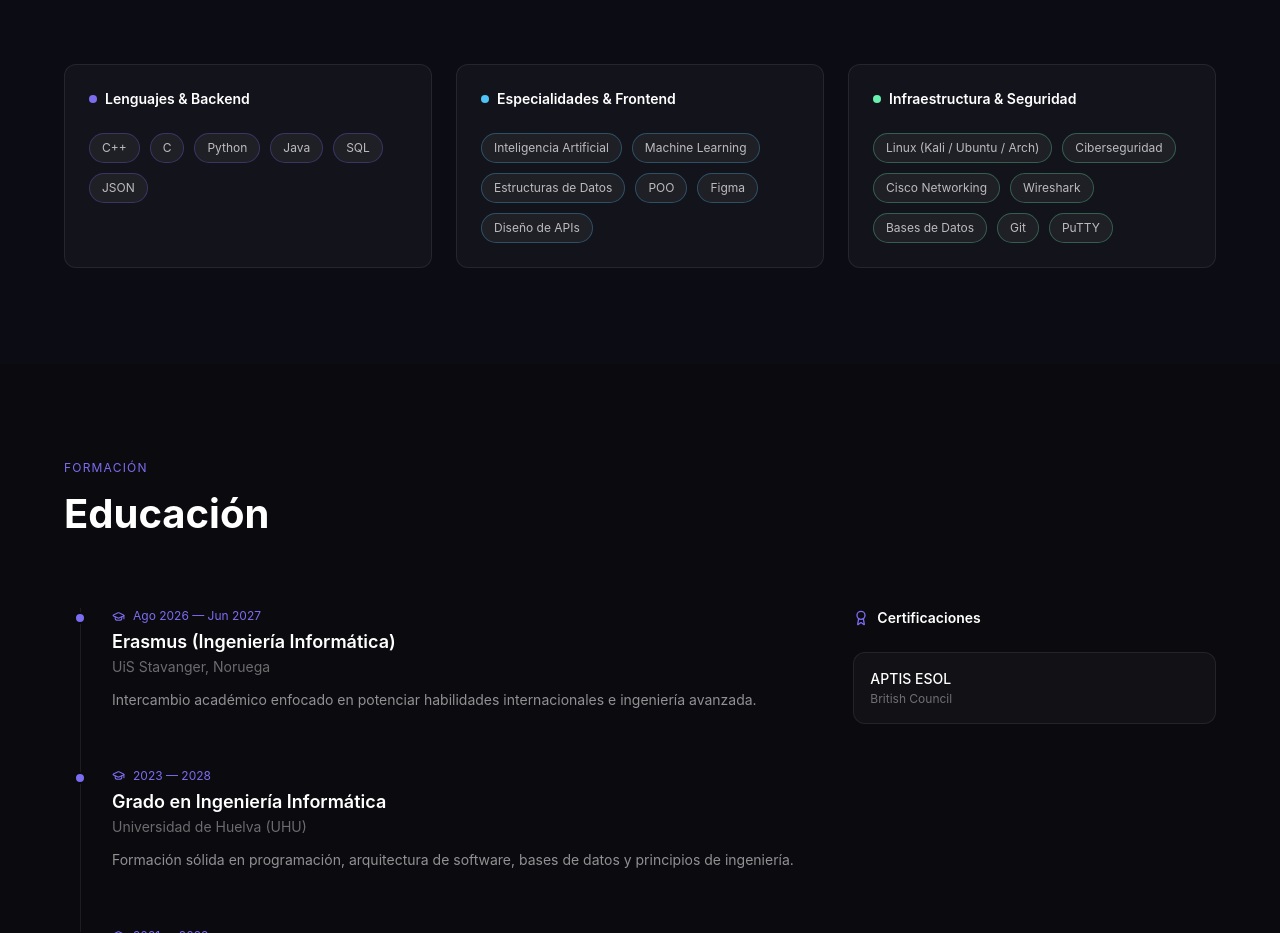
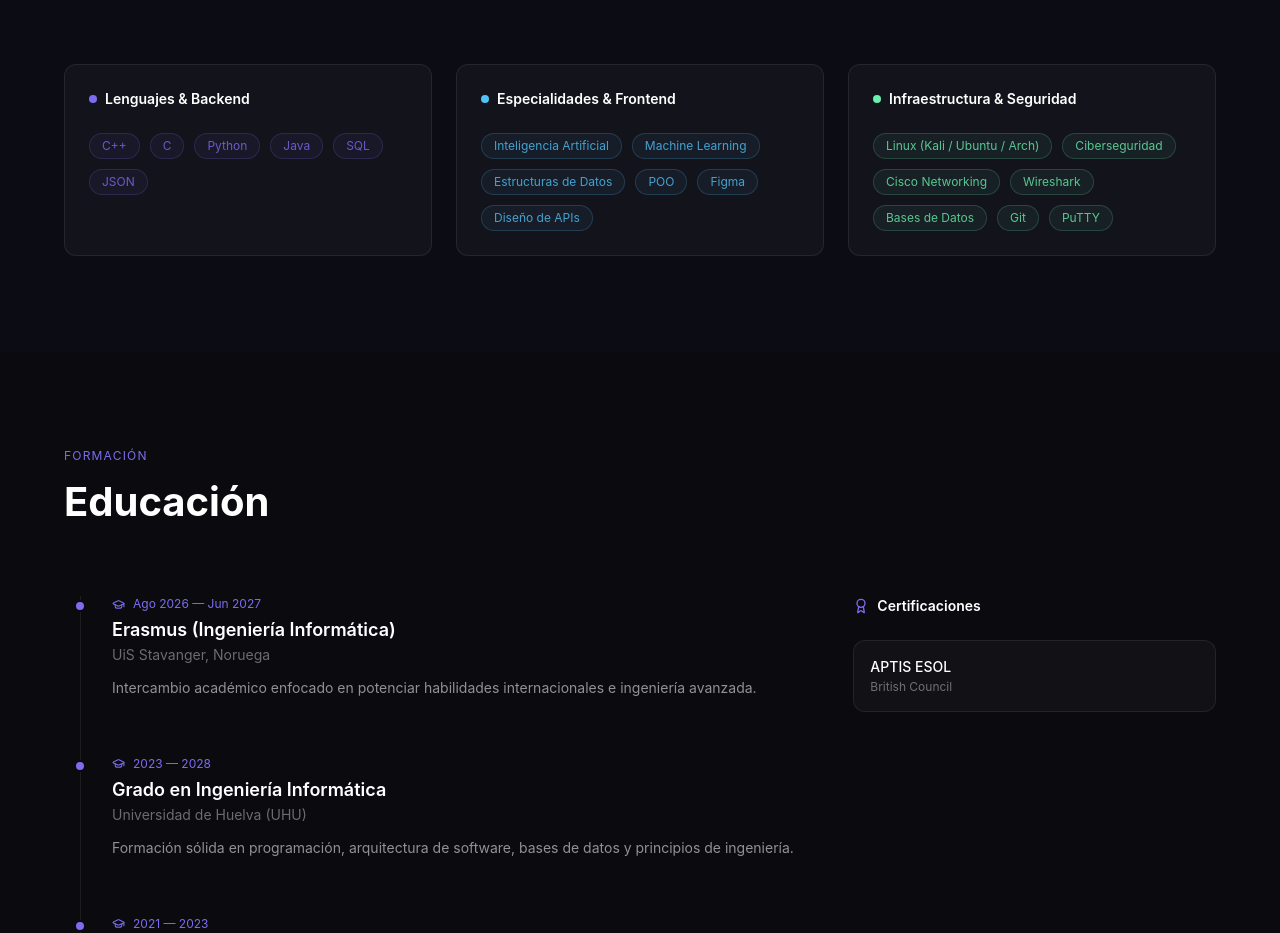
Before and after one commit to taro-py/portfoli, a React (Vite) app: page / in a window 1280 px wide. Shown: the part 1720-2653 px from the top of the page. Built offline with nearby package versions, Linux system fonts and the light colour scheme.

Commit message:
aplicar estilos precisos a las etiquetas de habilidades

```diff
--- a/src/app/components/Skills.tsx
+++ b/src/app/components/Skills.tsx
@@ -56,25 +56,21 @@ export function Skills() {
                 <h3 className="text-white text-sm" style={{ fontWeight: 600 }}>{cat.title}</h3>
               </div>
               <div className="flex flex-wrap gap-2.5">
-                {cat.skills.map((s, i) => (
+                {cat.skills.map((skill, si) => (
                   <motion.span
-                    key={s}
-                    initial={{ opacity: 0, scale: 0.8 }}
+                    key={skill}
+                    initial={{ opacity: 0, scale: 0.85 }}
                     whileInView={{ opacity: 1, scale: 1 }}
                     viewport={{ once: true }}
-                    transition={{ duration: 0.3, delay: i * 0.05 }}
-                    className="px-3 py-1.5 rounded-full border border-white/10 bg-white/5 text-white/70 text-xs transition-colors cursor-default"
-                    style={{ borderColor: `color-mix(in srgb, ${cat.color} 30%, transparent)` }}
-                    onMouseEnter={(e) => {
-                      (e.target as HTMLElement).style.borderColor = cat.color;
-                      (e.target as HTMLElement).style.color = '#ffffff';
-                    }}
-                    onMouseLeave={(e) => {
-                      (e.target as HTMLElement).style.borderColor = `color-mix(in srgb, ${cat.color} 30%, transparent)`;
-                      (e.target as HTMLElement).style.color = 'rgba(255,255,255,0.7)';
+                    transition={{ duration: 0.25, delay: ci * 0.1 + si * 0.03 }}
+                    className="px-3 py-1 rounded-full text-xs border transition-colors cursor-default"
+                    style={{
+                      borderColor: `${cat.color}30`,
+                      backgroundColor: `${cat.color}10`,
+                      color: `${cat.color}cc`,
                     }}
                   >
-                    {s}
+                    {skill}
                   </motion.span>
                 ))}
               </div>
```
